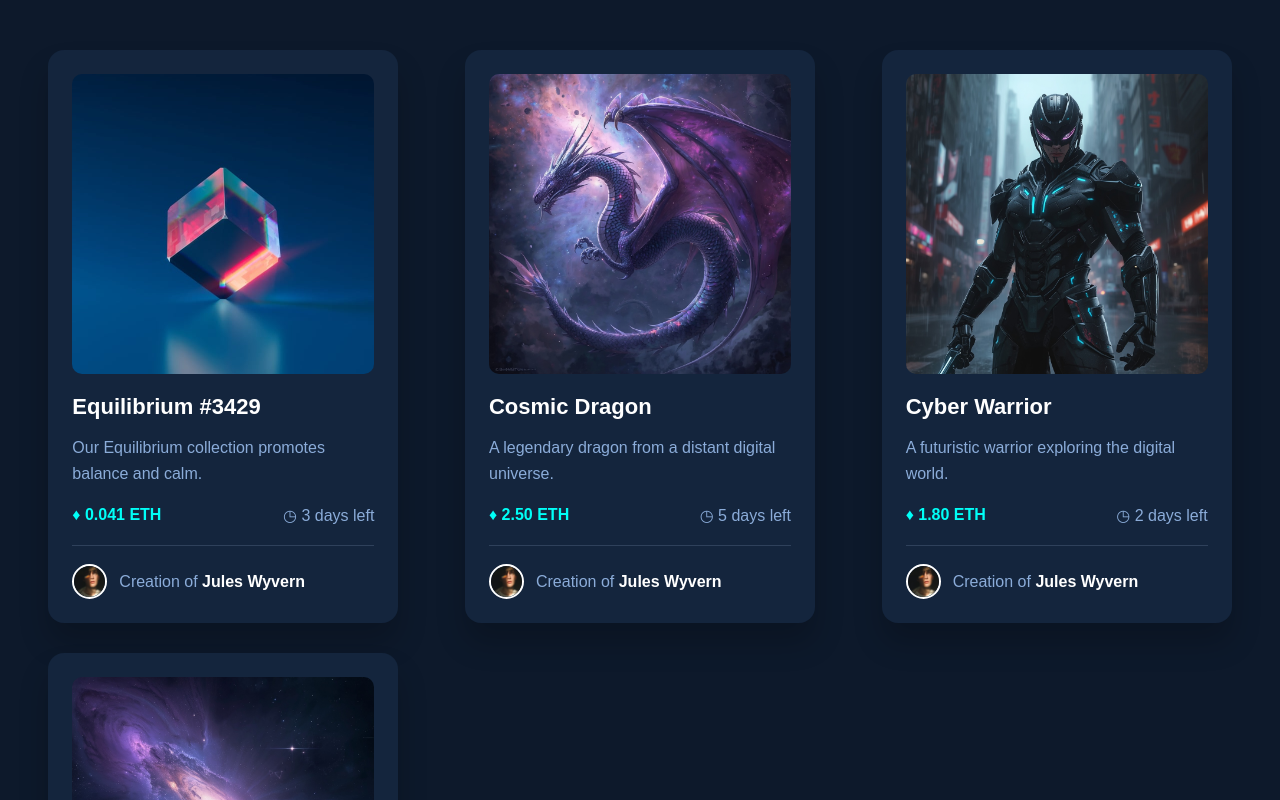
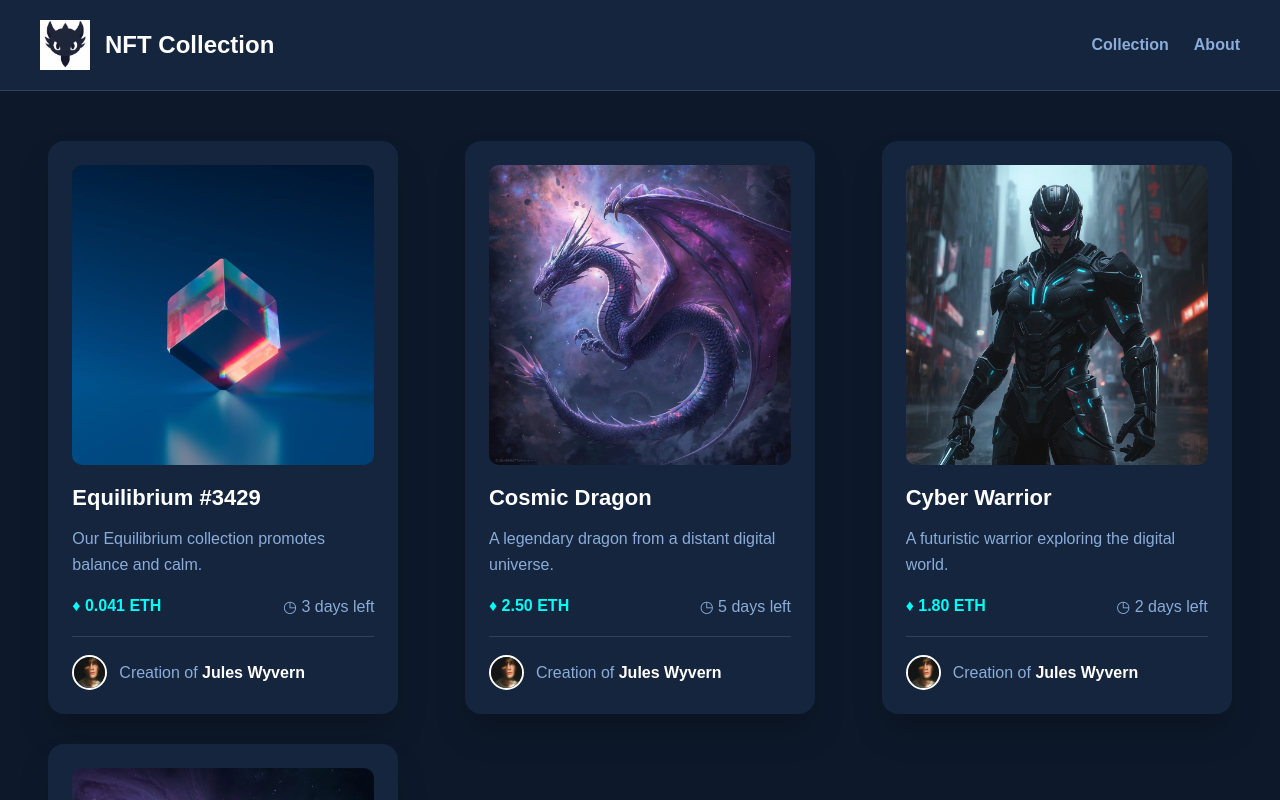
Before and after one commit to RebecaZaia/nft-card, a React (Vite) app: page / in a window 1280 px wide. Shown: the top 800 px of the page. Built offline with nearby package versions, Linux system fonts and the light colour scheme.

Commit message:
Create header and logo 	modified:   src/App.css 	modified:   src/App.jsx 	new file:   src/assets/logo.jpg 	new file:   src/components/Header/Header.css 	new file:   src/components/Header/Header.jsx

```diff
--- a/src/App.css
+++ b/src/App.css
@@ -1,5 +1,5 @@
 .app {
-  min-height: 100vh;
+  min-height: calc(100vh - 91px);
   background-color: #0d192b;
   padding: 50px 30px;
 }
--- a/src/App.jsx
+++ b/src/App.jsx
@@ -1,11 +1,16 @@
+import Header from './components/Header/Header'
 import CardList from './components/CardList/CardList'
 import './App.css'
 
 function App() {
   return (
-    <main className="app">
-      <CardList />
-    </main>
+    <>
+      <Header />
+
+      <main className="app" id="collection">
+        <CardList />
+      </main>
+    </>
   )
 }
 
--- /dev/null
+++ b/src/components/Header/Header.css
@@ -0,0 +1,62 @@
+.header {
+  width: 100%;
+  background-color: #14253d;
+  border-bottom: 1px solid #2f415b;
+  padding: 20px 30px;
+}
+
+.header__content {
+  max-width: 1200px;
+  margin: 0 auto;
+
+  display: flex;
+  align-items: center;
+  gap: 15px;
+}
+
+.header__logo {
+  width: 50px;
+  height: 50px;
+  object-fit: contain;
+}
+
+.header h1 {
+  color: white;
+  font-size: 24px;
+  margin-right: auto;
+}
+
+.header__nav {
+  display: flex;
+  gap: 25px;
+}
+
+.header__nav a {
+  color: #8bacd9;
+  text-decoration: none;
+  font-weight: bold;
+  transition: color 0.3s ease;
+}
+
+.header__nav a:hover {
+  color: #00fff7;
+}
+
+@media (max-width: 600px) {
+  .header {
+    padding: 15px 20px;
+  }
+
+  .header__content {
+    flex-wrap: wrap;
+  }
+
+  .header h1 {
+    font-size: 20px;
+  }
+
+  .header__nav {
+    width: 100%;
+    justify-content: center;
+  }
+}
--- /dev/null
+++ b/src/components/Header/Header.jsx
@@ -0,0 +1,25 @@
+import logo from '../../assets/logo.jpg'
+import './Header.css'
+
+function Header() {
+  return (
+    <header className="header">
+      <div className="header__content">
+        <img
+          className="header__logo"
+          src={logo}
+          alt="NFT Collection"
+        />
+
+        <h1>NFT Collection</h1>
+
+        <nav className="header__nav">
+          <a href="#collection">Collection</a>
+          <a href="#about">About</a>
+        </nav>
+      </div>
+    </header>
+  )
+}
+
+export default Header
```
Also changed, not shown: src/assets/logo.jpg (added).
